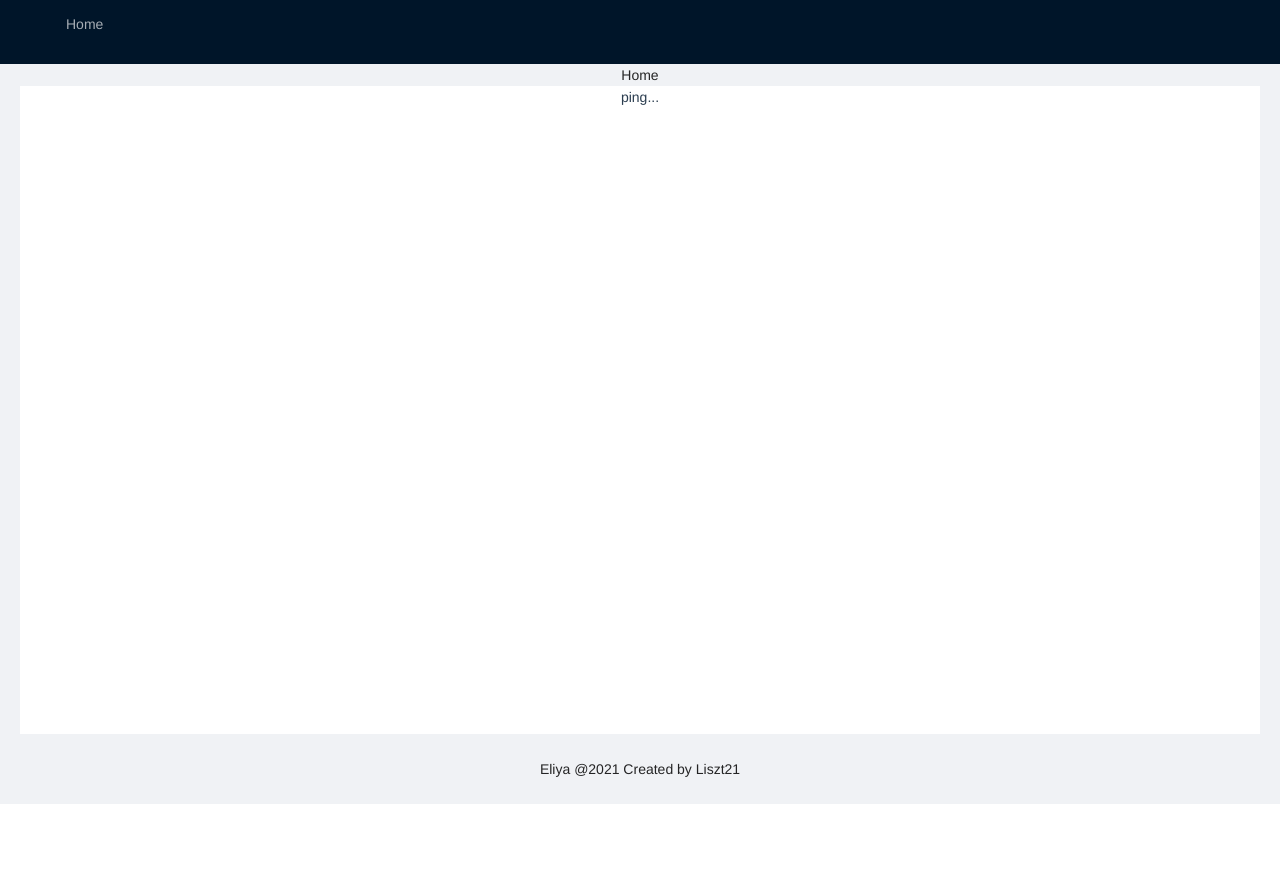
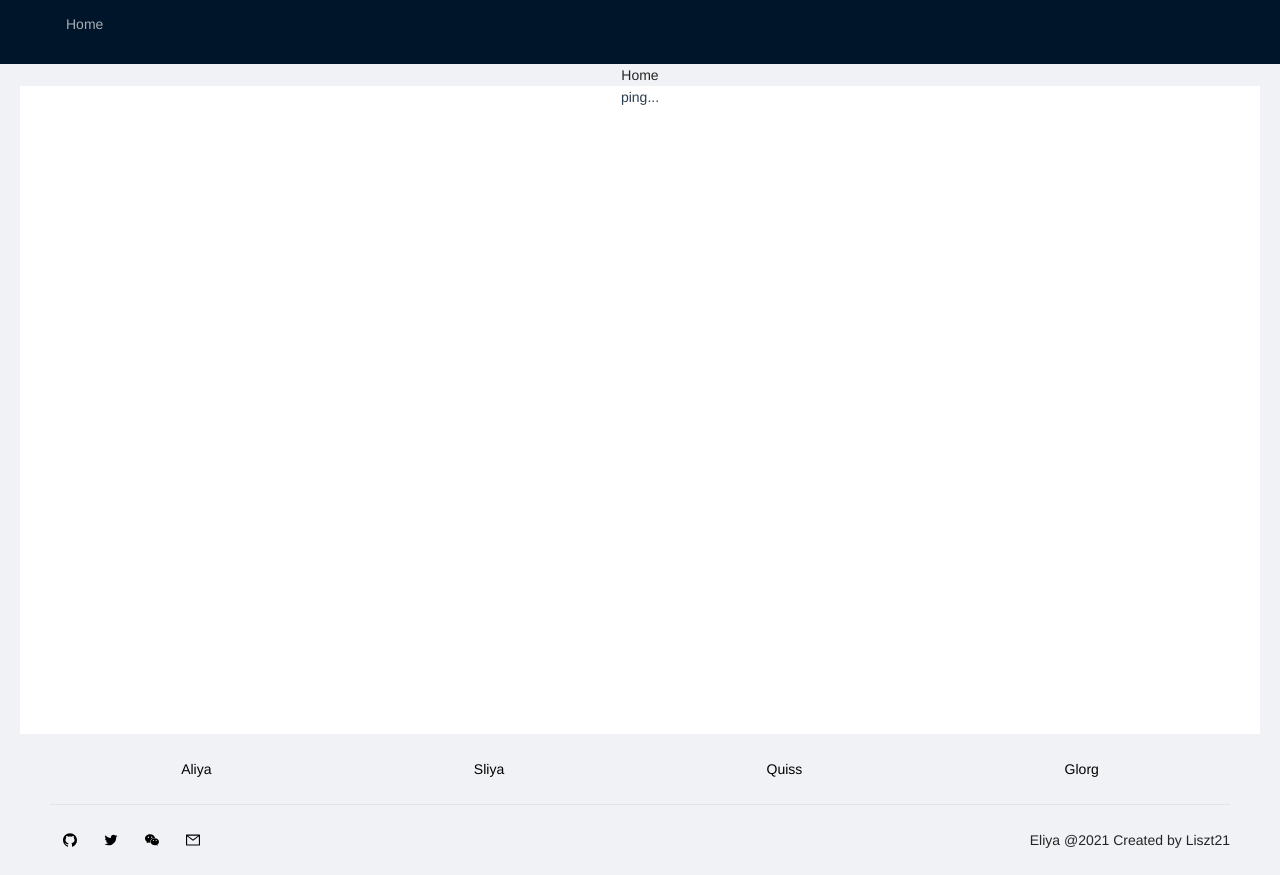
Before and after one commit to Liszt21/Eliya, a Vue app: page /#/ in a window 1280 px wide. Before the commit the page ends 804 px from the top, so only its background shows below. Built offline with nearby package versions, Linux system fonts and the light colour scheme; no server answers.

Commit message:
change layout

```diff
--- a/src/App.vue
+++ b/src/App.vue
@@ -1,7 +1,10 @@
-<script setup lang="ts"></script>
+<script setup lang="ts">
+import Layout from "./layout/Index.vue";
+</script>
 
-<template>
-  <router-view />
+<template lang="pug">
+Layout
+  router-view
 </template>
 
 <style>
--- /dev/null
+++ b/src/layout/Footer.vue
@@ -0,0 +1,133 @@
+<script lang="ts">
+import {
+  GithubOutlined,
+  WechatOutlined,
+  TwitterOutlined,
+  MailOutlined
+} from "@ant-design/icons-vue";
+import { defineComponent } from "vue";
+
+interface Icon {
+  name: string;
+  link?: string;
+  text?: string;
+}
+
+interface Link {
+  name: string;
+  target: string;
+  description?: string;
+}
+
+export default defineComponent({
+  components: {
+    GithubOutlined,
+    WechatOutlined,
+    TwitterOutlined,
+    MailOutlined
+  },
+  setup() {
+    const links: Link[] = [
+      {
+        name: "Aliya",
+        target: "https://github.com/Liszt21/Aliya",
+        description: "个人助理"
+      },
+      {
+        name: "Sliya",
+        target: "https://github.com/Liszt21/Sliya",
+        description: "RestApi 后端"
+      },
+      {
+        name: "Quiss",
+        target: "https://github.com/Liszt21/Quiss",
+        description: "AI for screeps"
+      },
+      {
+        name: "Glorg",
+        target: "https://glorg.liszt.space",
+        description: "个人博客"
+      }
+    ];
+    const icons: Icon[] = [
+      {
+        name: "GithubOutlined",
+        link: "https://github.com/Liszt21/Sliya"
+      },
+      {
+        name: "TwitterOutlined",
+        link: "https://twitter.com/liszt157"
+      },
+      {
+        name: "WechatOutlined",
+        text: "Liszt157"
+      },
+      {
+        name: "MailOutlined",
+        text: "1832666492@qq.com"
+      }
+    ];
+
+    const onClickIcon = (icon: Icon) => {
+      if (icon.text) {
+        const transfer = document.createElement("input");
+        document.body.appendChild(transfer);
+        transfer.value = icon.text;
+        transfer.focus();
+        transfer.select();
+        // TODO change copy method
+        if (document.execCommand) {
+          document.execCommand("copy");
+        }
+        transfer.blur();
+        document.body.removeChild(transfer);
+      }
+    };
+    return {
+      links,
+      icons,
+      onClickIcon
+    };
+  }
+});
+</script>
+
+<template lang="pug">
+div.footer-links
+  a-popover.footer-links-item(v-for="(link, index) in links" :key="index" placement="top")
+    template(#content) {{link.description}}
+    a(:href="link.target") {{link.name}}
+a-divider
+div.footer-bottom
+  a-row.footer-bottom-icons
+    a-col(v-for="(icon, index) in icons" :key="index" :xs="{span: 6}" :sm="{span: 4}" :md="{span: 2}" :lg="{span: 1}")
+      a(:href="icon.link")
+        component(:is="icon.name" @click="onClickIcon(icon)")
+  div(:span="12") Eliya @2021 Created by Liszt21
+</template>
+
+<style lang="less" scoped>
+a {
+  color: black;
+}
+.footer {
+  &-links {
+    display: flex;
+    flex-flow: row wrap;
+    justify-content: space-around;
+    &-item {
+      margin: 0 5px;
+    }
+  }
+  &-bottom {
+    display: flex;
+    flex-flow: row wrap;
+    justify-content: space-around;
+
+    &-icons {
+      min-width: 100px;
+      flex-grow: 1;
+    }
+  }
+}
+</style>
--- a/src/layout/index.vue
+++ b/src/layout/Index.vue
@@ -1,4 +1,6 @@
-<script setup lang="ts"></script>
+<script setup lang="ts">
+import Footer from "./Footer.vue";
+</script>
 
 <template lang="pug">
 a-layout.container
@@ -11,7 +13,8 @@ a-layout.container
       a-breadcrumb-item Home
     div.content
       slot
-  a-layout-footer Eliya @2021 Created by Liszt21
+  a-layout-footer
+    Footer
 </template>
 
 <style lang="less" scoped>
--- a/src/plugins/antdv.ts
+++ b/src/plugins/antdv.ts
@@ -1,10 +1,10 @@
 import { App } from "vue";
-import { Menu, Layout, Breadcrumb } from "ant-design-vue";
+import { Menu, Layout, Breadcrumb, BackTop, Divider, Button, Space, Row, Col, Popover } from "ant-design-vue";
 
 import "ant-design-vue/dist/antd.css";
 
 export default {
     install(Vue: App) {
-        Vue.use(Menu).use(Layout).use(Breadcrumb)
+        Vue.use(Menu).use(Layout).use(Breadcrumb).use(BackTop).use(Divider).use(Button).use(Space).use(Row).use(Col).use(Popover);
     }
 }
--- a/src/views/Home.vue
+++ b/src/views/Home.vue
@@ -1,9 +1,7 @@
 <script setup lang="ts">
-import Layout from "../layout/index.vue";
 import Ping from "../components/Ping.vue";
 </script>
 
 <template lang="pug">
-Layout
-  Ping
+Ping
 </template>
```
